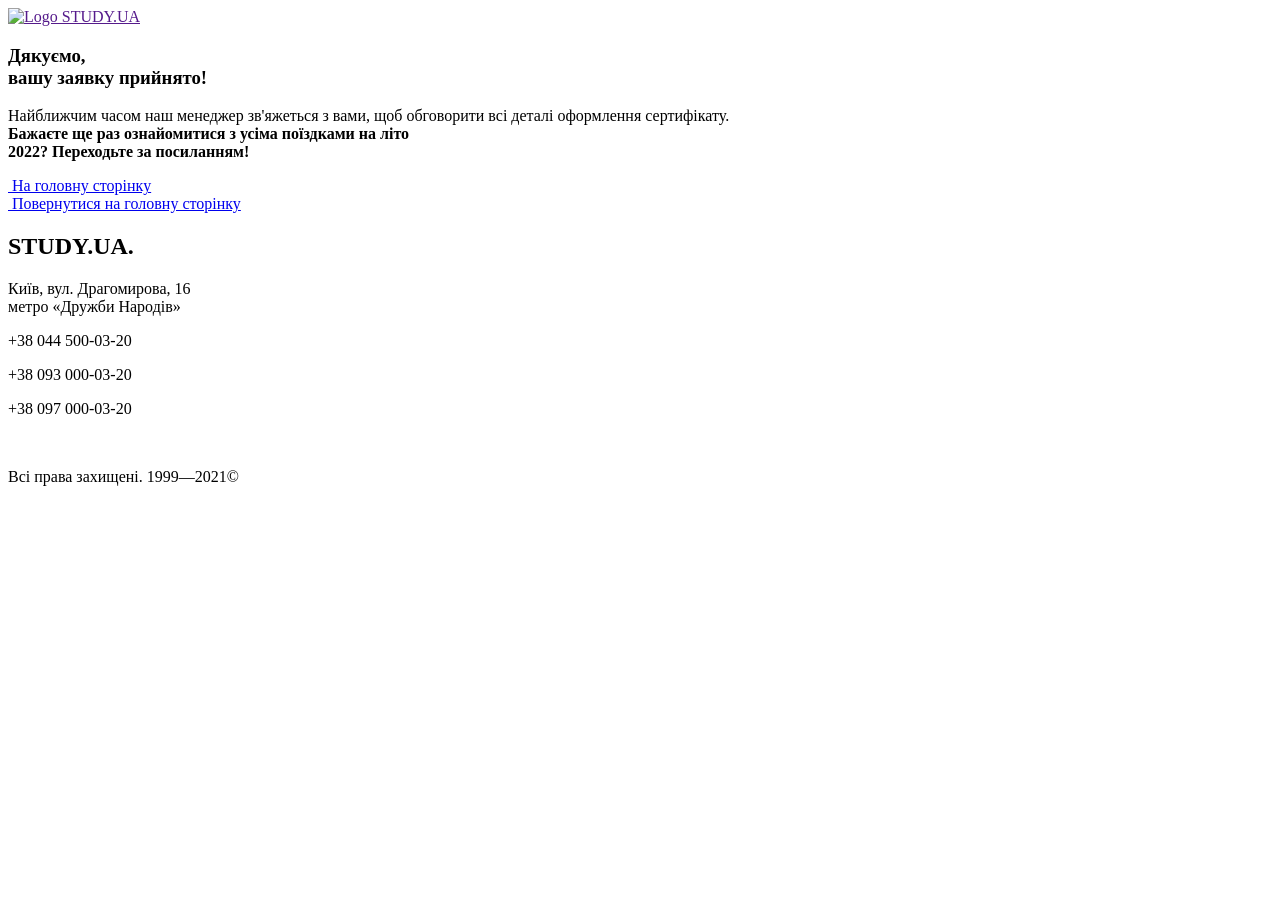
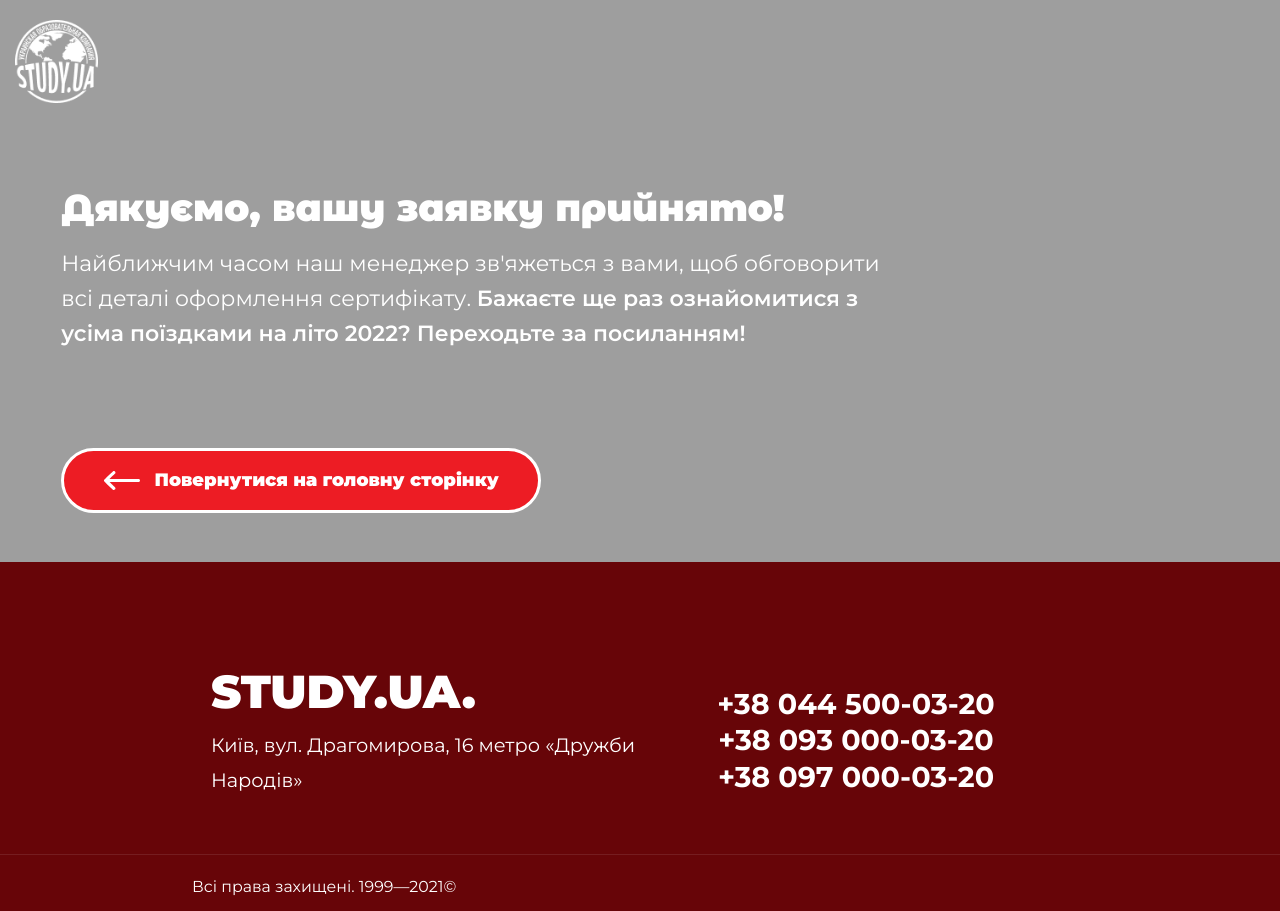
Before and after one commit to novolokova/NY-certificate, a plain HTML site: page pages/thank.html in a window 1280 px wide. Before the commit the page ends 800 px from the top, so only its background shows below. Drawn offline with Linux system fonts and the light colour scheme; the site is published under a folder, as on GitHub Pages, so addresses that start at the root find nothing.

Commit message:
Fix image path

```diff
--- a/assets/css/gift-block.css
+++ b/assets/css/gift-block.css
@@ -38,12 +38,12 @@
 }
 
 .gift-block__img__wrapper::before {
-    background-image: url(/assets/images/arrow-left-img.svg);
+    background-image: url(./../images/arrow-left-img.svg);
     left: 5%;
 }
 
 .gift-block__img__wrapper::after {
-    background-image: url(/assets/images/arrow-right-img.svg);
+    background-image: url(./../images/arrow-right-img.svg);
     right: 5%;
 }
 
--- a/assets/css/promo.css
+++ b/assets/css/promo.css
@@ -1,6 +1,6 @@
 .promo {
     background-color: var(--color-main);
-    background-image: url(/assets/bg-images/promo-bg-mb.png);
+    background-image: url(./../bg-images/promo-bg-mb.png);
     background-repeat: no-repeat;
     background-size: contain;
 }
--- a/pages/thank.html
+++ b/pages/thank.html
@@ -5,7 +5,7 @@
     <meta http-equiv="X-UA-Compatible" content="IE=edge" />
     <meta name="viewport" content="width=device-width, initial-scale=1.0" />
     <title>Thank you page | STUDY.UA</title>
-    <link rel="shortcut icon" href="favicon.png" type="image/x-icon" />
+    <link rel="shortcut icon" href="./../favicon.png" type="image/x-icon" />
     <link rel="preconnect" href="https://fonts.googleapis.com" />
     <link rel="preconnect" href="https://fonts.gstatic.com" crossorigin />
     <link
@@ -16,10 +16,10 @@
       href="https://fonts.googleapis.com/css2?family=Montserrat:wght@400;600;700;900&display=swap"
       rel="stylesheet"
     />
-    <link rel="stylesheet" href="/assets/css/reset.css" />
-    <link rel="stylesheet" href="/assets/css/style.css" />
-    <link rel="stylesheet" href="/assets/css/thank.css" />
-    <link rel="stylesheet" href="/assets/css/footer.css" />
+    <link rel="stylesheet" href="./../assets/css/reset.css" />
+    <link rel="stylesheet" href="./../assets/css/style.css" />
+    <link rel="stylesheet" href="./../assets/css/thank.css" />
+    <link rel="stylesheet" href="./../assets/css/footer.css" />
   </head>
   <body>
     <section class="thank">
@@ -30,7 +30,7 @@
               srcset="/assets/images/logo-mb.png"
               media="(max-width: 768px)"
             />
-            <img src="/assets/images/logo-dt.png" alt="Logo STUDY.UA" />
+            <img src="./../assets/images/logo-dt.png" alt="Logo STUDY.UA" />
           </picture>
         </a>
       </header>
@@ -50,7 +50,7 @@
           <a href="#sertificate" class="btn text-overflow">
             <img
               class="btn__img"
-              src="/assets/images/right-arrow-red.svg"
+              src="./../assets/images/right-arrow-red.svg"
               alt=""
             />
             На головну сторінку</a
@@ -60,7 +60,7 @@
           <a href="#sertificate" class="btn text-overflow">
             <img
               class="btn__img"
-              src="/assets/images/right-arrow-white.svg"
+              src="./../assets/images/right-arrow-white.svg"
               alt=""
             />
             Повернутися на головну cторінку</a
@@ -83,7 +83,7 @@
           <p>+38 097 000-03-20</p>
         </div>
       </div>
-      <img src="/assets/images/footer-line.png" alt="" />
+      <img src="./../assets/images/footer-line.png" alt="" />
       <p>Всі права захищені. 1999—2021&copy;</p>
     </footer>
   </body>
```
